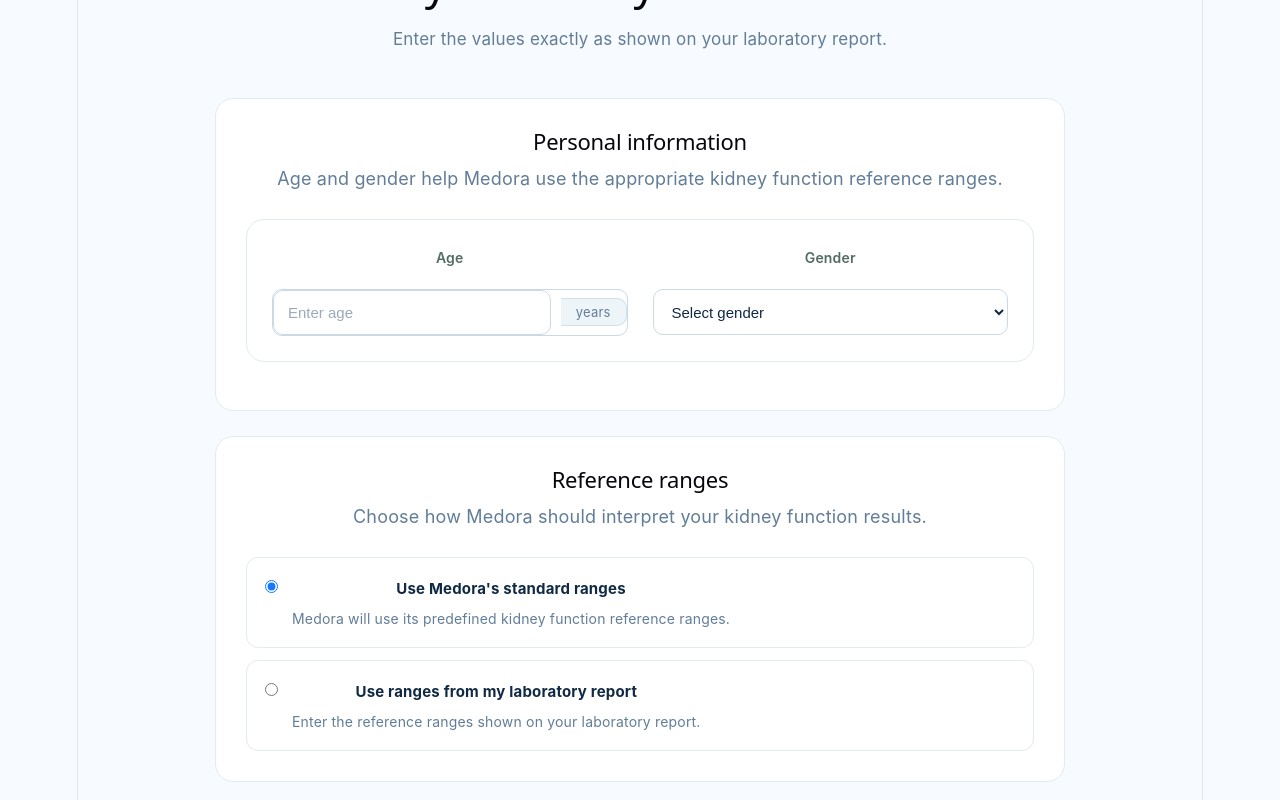
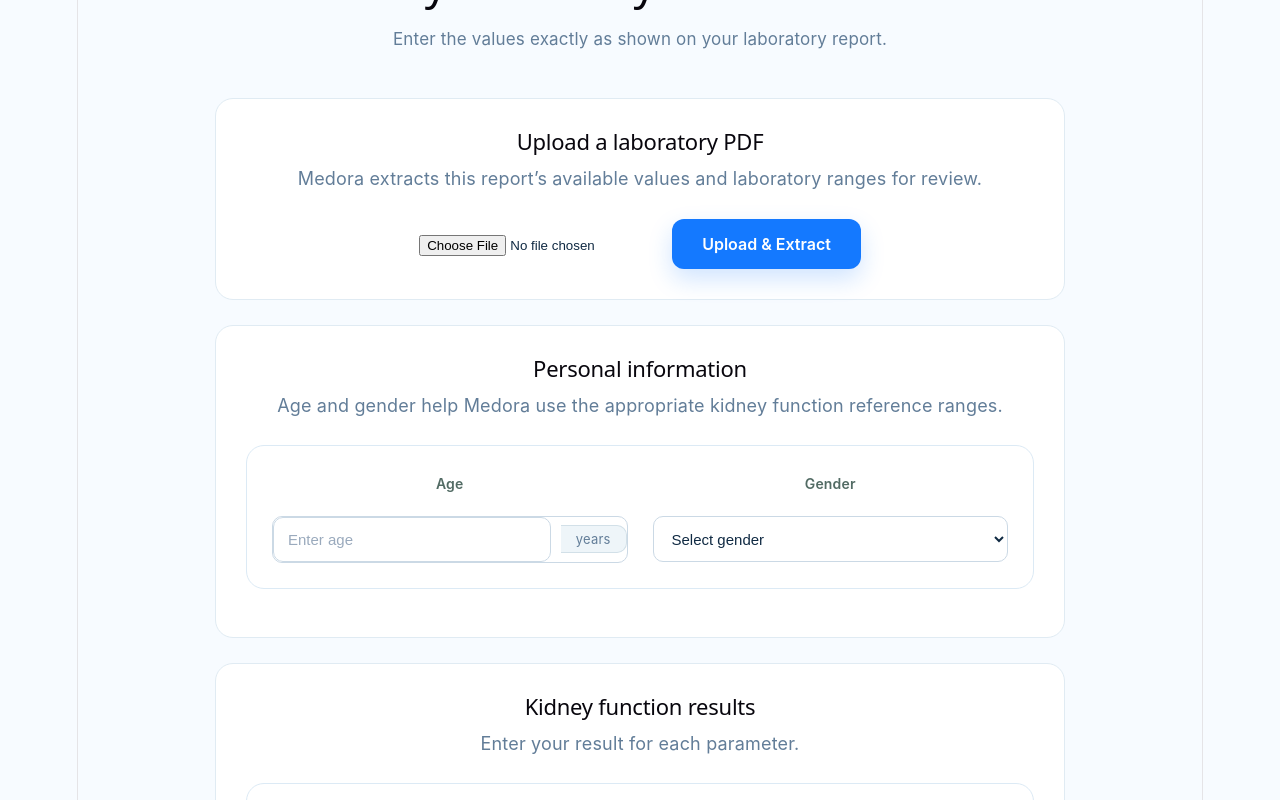
Before and after one commit to Pabasara-Ranasinghe/Medora, a React app in the folder frontend/: page /test-results/kidney in a window 1280 px wide. Shown: the part 260-1060 px from the top of the page. Built offline with nearby package versions, Linux system fonts and the light colour scheme; the HTML template or start-up script is replaced by a standard one.

Commit message:
feat(frontend): integrate PDF review into kidney reports

```diff
--- a/frontend/src/pages/KidneyFunctionReport.jsx
+++ b/frontend/src/pages/KidneyFunctionReport.jsx
@@ -1,6 +1,7 @@
 import { useState } from 'react'
 import { useNavigate } from 'react-router-dom'
 import './KidneyFunctionReport.css'
+import LabPdfReview from '../components/LabPdfReview'
 
 function KidneyFunctionReport() {
 
@@ -43,6 +44,12 @@ function KidneyFunctionReport() {
   const [aiLoading, setAiLoading] = useState(false)
 
   const [aiError, setAiError] = useState('')
+
+  const handlePdfResults = (items) => {
+    const fieldMap = { bun: 'bun', creatinine: 'creatinine', egfr: 'egfr', 'uric-acid': 'uricAcid', sodium: 'sodium', potassium: 'potassium', chloride: 'chloride' }
+    setResults((current) => ({ ...current, ...Object.fromEntries(items.filter((item) => fieldMap[item.id]).map((item) => [fieldMap[item.id], item.value])) }))
+    setError('')
+  }
 
   // ========================================
   // PARAMETERS
@@ -664,6 +671,7 @@ Requirements:
           FORM
       ======================================== */}
 
+      <LabPdfReview expectedCategory="rft" onResults={handlePdfResults} />
       <form onSubmit={handleSubmit}>
 
         {/* ========================================
@@ -747,84 +755,7 @@ Requirements:
 
         </div>
 
-        {/* ========================================
-            REFERENCE RANGES
-        ======================================== */}
 
-        <div className="range-section">
-
-          <h2>
-            Reference ranges
-          </h2>
-
-          <p>
-            Choose how Medora should interpret
-            your kidney function results.
-          </p>
-
-          <label className="range-option">
-
-            <input
-              type="radio"
-              name="rangeType"
-              value="standard"
-              checked={
-                rangeType === 'standard'
-              }
-              onChange={() => {
-
-                setRangeType('standard')
-
-                setLabRanges({})
-
-              }}
-            />
-
-            <div>
-
-              <strong>
-                Use Medora's standard ranges
-              </strong>
-
-              <span>
-                Medora will use its predefined
-                kidney function reference ranges.
-              </span>
-
-            </div>
-
-          </label>
-
-          <label className="range-option">
-
-            <input
-              type="radio"
-              name="rangeType"
-              value="laboratory"
-              checked={
-                rangeType === 'laboratory'
-              }
-              onChange={() =>
-                setRangeType('laboratory')
-              }
-            />
-
-            <div>
-
-              <strong>
-                Use ranges from my laboratory report
-              </strong>
-
-              <span>
-                Enter the reference ranges shown
-                on your laboratory report.
-              </span>
-
-            </div>
-
-          </label>
-
-        </div>
 
         {/* ========================================
             RESULTS
@@ -900,64 +831,7 @@ Requirements:
 
                 {/* LABORATORY RANGE */}
 
-                {rangeType ===
-                  'laboratory' && (
 
-                  <div className="lab-range">
-
-                    <label>
-                      My laboratory reference range
-                    </label>
-
-                    <div className="range-inputs">
-
-                      <input
-                        type="number"
-                        step="any"
-                        placeholder="Low"
-                        value={
-                          labRanges[
-                            parameter.id
-                          ]?.low || ''
-                        }
-                        onChange={(e) =>
-                          handleRangeChange(
-                            parameter.id,
-                            'low',
-                            e.target.value
-                          )
-                        }
-                        required
-                      />
-
-                      <span>
-                        to
-                      </span>
-
-                      <input
-                        type="number"
-                        step="any"
-                        placeholder="High"
-                        value={
-                          labRanges[
-                            parameter.id
-                          ]?.high || ''
-                        }
-                        onChange={(e) =>
-                          handleRangeChange(
-                            parameter.id,
-                            'high',
-                            e.target.value
-                          )
-                        }
-                        required
-                      />
-
-                    </div>
-
-                  </div>
-
-                )}
 
               </div>
 
```
